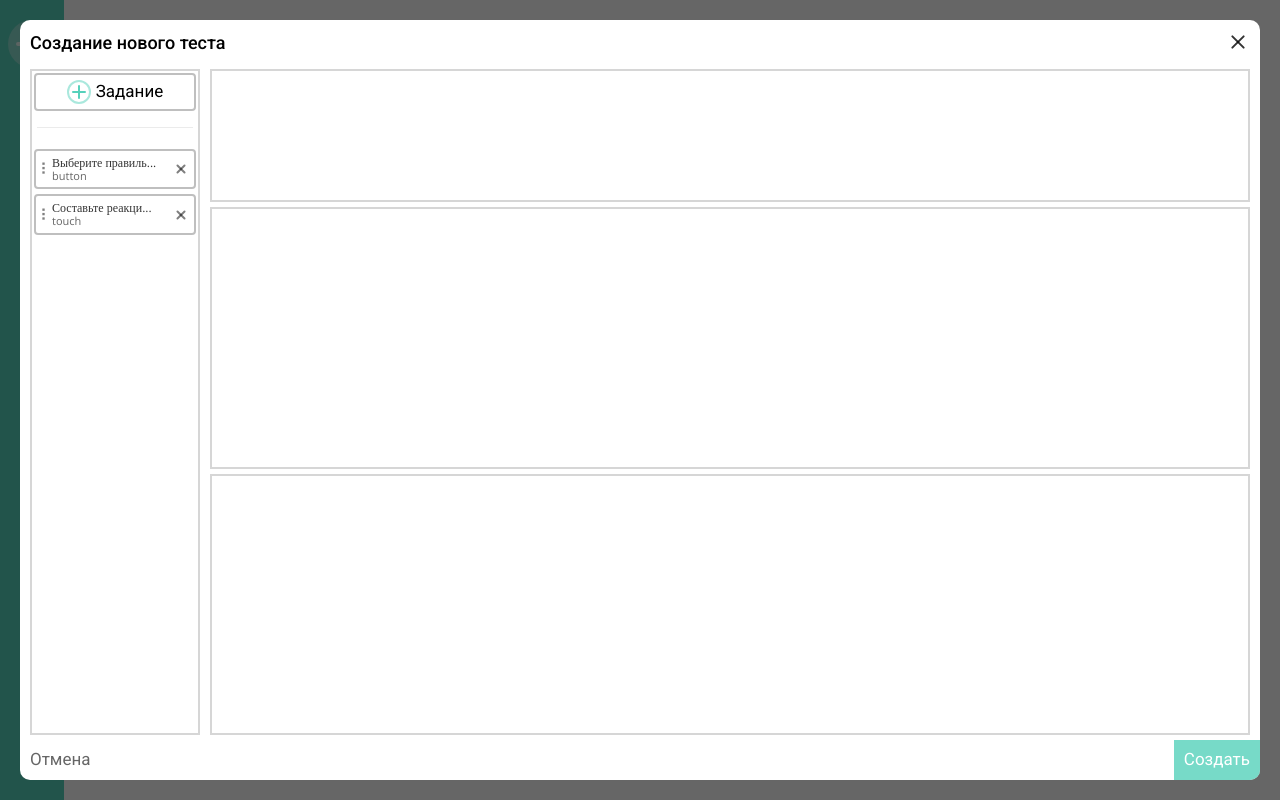
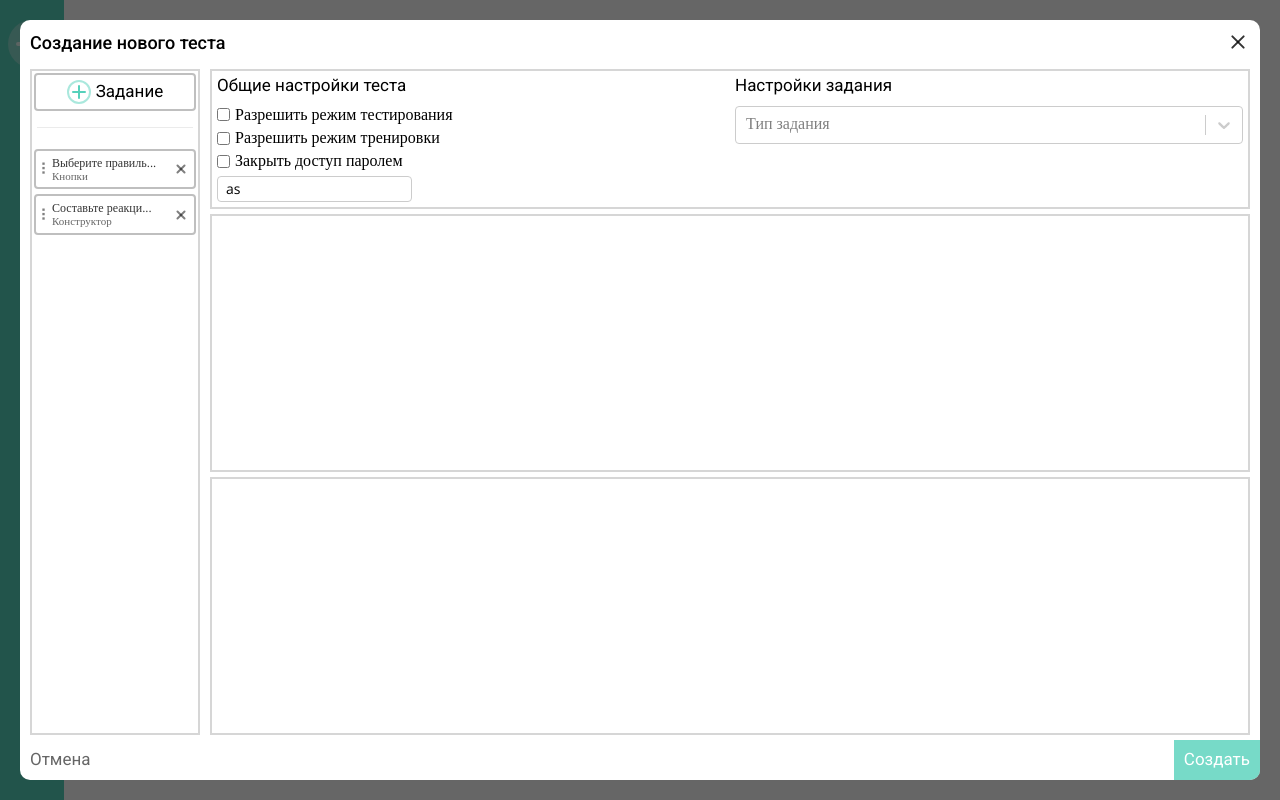
Before and after one commit to DoshSempai/study-platform, a React app: page /#/ in a window 1280 px wide. Built offline with nearby package versions, Linux system fonts and the light colour scheme.

Commit message:
[test_wizard] Settings Layout

```diff
--- a/package.json
+++ b/package.json
@@ -50,6 +50,7 @@
     "gh-pages": "^3.2.3",
     "react": "^16.11.0",
     "react-dom": "^16.11.0",
-    "react-router-dom": "^6.2.1"
+    "react-router-dom": "^6.2.1",
+    "react-select": "^5.2.2"
   }
 }
--- a/src/assets/palette.css
+++ b/src/assets/palette.css
@@ -15,6 +15,8 @@
   --stplatform-black-16: rgba(0, 0, 0, 0.16);
   --stplatform-black-08: rgba(0, 0, 0, 0.08);
   --stplatform-black-06: rgba(0, 0, 0, 0.06);
+
+  --stplatform-gray: #cccccc;
 
   --stplatform-red-10: rgba(255,0,0,0.1);
 
--- /dev/null
+++ b/src/view/components/formparts/checkbox/checkbox.css
@@ -0,0 +1,9 @@
+.st-checkbox {
+  display: flex;
+  justify-content: flex-start;
+  align-items: center;
+}
+
+.st-checkbox__input {
+  margin-right: 5px;
+}
--- /dev/null
+++ b/src/view/components/formparts/checkbox/checkbox.tsx
@@ -0,0 +1,25 @@
+import React from 'react';
+import cn from 'classnames';
+import './checkbox.css';
+
+interface ICheckbox {
+	checked: boolean;
+	onChange: (event: React.ChangeEvent<HTMLInputElement>) => void;
+	label: string;
+	className?: string;
+}
+
+export const Checkbox = (props: ICheckbox): JSX.Element => {
+	return (
+		<div className={cn('st-checkbox', props.className)}>
+			<input
+				className="st-checkbox__input"
+				type="checkbox"
+				id={props.label}
+				checked={props.checked}
+				onChange={props.onChange}
+			/>
+			<label htmlFor={props.label}>{props.label}</label>
+		</div>
+	);
+};
--- /dev/null
+++ b/src/view/components/formparts/textinput/textinput.css
@@ -0,0 +1,16 @@
+@import '../../../../assets/palette.css';
+
+.st-input {
+  border: 1px solid var(--stplatform-gray);
+  border-radius: 4px;
+  padding: 4px 8px;
+  font-family: 'Open Sans';
+  font-style: normal;
+  font-weight: normal;
+  font-size: 14px;
+}
+
+.st-input:focus {
+  border-color: var(--stplatform-primary);
+  outline: 1px solid var(--stplatform-primary);
+}
--- /dev/null
+++ b/src/view/components/formparts/textinput/textinput.tsx
@@ -0,0 +1,32 @@
+import React from 'react';
+import cn from 'classnames';
+import './textinput.css';
+
+interface IInput {
+	value: string;
+	placeholder?: string;
+	onChange: (event: React.ChangeEvent<HTMLInputElement>) => void;
+	label?: string;
+	className?: string;
+}
+
+export const Input = ({
+	value,
+	onChange,
+	label,
+	className = '',
+	placeholder = '',
+}: IInput): JSX.Element => {
+	return (
+		<div className={cn('st-input-wrap', className)}>
+			{label && <label htmlFor={label}>{label}</label>}
+			<input
+				className="st-input"
+				type="text"
+				value={value}
+				onChange={onChange}
+				placeholder={placeholder}
+			/>
+		</div>
+	);
+};
--- a/src/view/components/testwizard/testwizard.settings.css
+++ b/src/view/components/testwizard/testwizard.settings.css
@@ -2,8 +2,28 @@
 
 .testwizard__setting {
   width: 100%;
-  flex-grow: 1;
+  /* flex-grow: 1; */
   margin-bottom: 5px;
   box-sizing: border-box;
   border: 2px solid var(--stplatform-black-16);
+
+  display: flex;
 }
+
+.testwizard__setting_part {
+  width: 50%;
+  height: 100%;
+  padding: 5px;
+}
+
+.testwizard__setting_part-title {
+  margin-bottom: 10px;
+  font-family: 'Roboto', sans-serif;
+  font-style: normal;
+  font-weight: 400;
+  font-size: 17px;
+}
+
+.testwizard__setting_checkbox {
+  margin-bottom: 5px;
+}
--- a/src/view/components/testwizard/testwizard.tsx
+++ b/src/view/components/testwizard/testwizard.tsx
@@ -1,5 +1,7 @@
 import React, { useState } from 'react';
-import { ITestExerciseAll } from '../../../data/exercise-types';
+import Select from 'react-select';
+import { Checkbox } from '../formparts/checkbox/checkbox';
+import { ExerciseType, ITestExerciseAll } from '../../../data/exercise-types';
 import { exerciseList } from '../../../data/test-exercise';
 import { truncateString } from '../../../utils';
 import './testwizard.css';
@@ -10,10 +12,21 @@ import './testwizard.tasklist.css';
 import './testwizard.settings.css';
 import './testwizard.data.css';
 import './testwizard.preview.css';
+import { Input } from '../formparts/textinput/textinput';
 
 interface ITestWizard {
 	onCloseModal?: () => void;
 }
+
+const typeMapper = {
+	[ExerciseType.button]: 'Кнопки',
+	[ExerciseType.touch]: 'Конструктор',
+};
+
+const typeOptions = [
+	{ value: ExerciseType.button, label: 'Кнопки' },
+	{ value: ExerciseType.touch, label: 'Конструктор' },
+];
 
 export const TestWizard = ({ onCloseModal }: ITestWizard): JSX.Element => {
 	// const [tasks, setTasks] = useState<ITestExerciseAll[]>([]);
@@ -52,7 +65,7 @@ export const TestWizard = ({ onCloseModal }: ITestWizard): JSX.Element => {
 											<div className="testwizard__list-item-title">
 												{truncateString(task.title, 16)}
 											</div>
-											<div className="testwizard__list-item-type">{task.type}</div>
+											<div className="testwizard__list-item-type">{typeMapper[task.type]}</div>
 										</div>
 										<div
 											className="testwizard__list-item-remove"
@@ -64,7 +77,61 @@ export const TestWizard = ({ onCloseModal }: ITestWizard): JSX.Element => {
 						</div>
 					</div>
 					<div className="testwizard__right">
-						<div className="testwizard__setting"></div>
+						<div className="testwizard__setting">
+							<div className="testwizard__setting_part">
+								<div className="testwizard__setting_part-title">Общие настройки теста</div>
+								<Checkbox
+									className="testwizard__setting_checkbox"
+									checked={false}
+									label="Разрешить режим тестирования"
+									onChange={(e): void => {
+										console.log(`check`, e);
+									}}
+								/>
+								<Checkbox
+									className="testwizard__setting_checkbox"
+									checked={false}
+									label="Разрешить режим тренировки"
+									onChange={(e): void => {
+										console.log(`check`, e);
+									}}
+								/>
+								<Checkbox
+									className="testwizard__setting_checkbox"
+									checked={false}
+									label="Закрыть доступ паролем"
+									onChange={(e): void => {
+										console.log(`check`, e);
+									}}
+								/>
+								<Input
+									value={'as'}
+									placeholder="Пароль"
+									onChange={(e): void => {
+										console.log(`input`, e);
+									}}
+								/>
+							</div>
+							<div className="testwizard__setting_part">
+								<div className="testwizard__setting_part-title">Настройки задания</div>
+								<Select
+									placeholder="Тип задания"
+									options={typeOptions}
+									// value={}
+									onChange={(val): void => {
+										console.log(`val`, val);
+									}}
+									styles={{
+										// eslint-disable-next-line @typescript-eslint/explicit-function-return-type
+										control: (provided, state) => ({
+											...provided,
+											borderColor: state.isFocused ? '#56D1BB !important' : '#cccccc',
+											boxShadow: state.isFocused ? '0 0 0 1px #56D1BB' : 'none',
+										}),
+									}}
+								/>
+							</div>
+						</div>
 						<div className="testwizard__data"></div>
 						<div className="testwizard__preview"></div>
 					</div>
```
Also changed, not shown: 1 other file (tests, documents, lock files or other folders).
